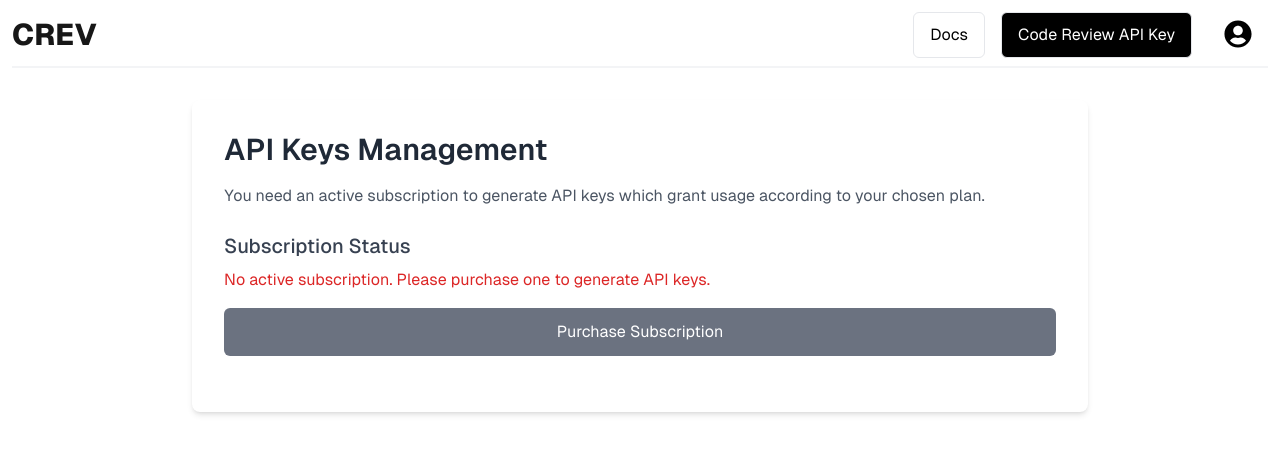
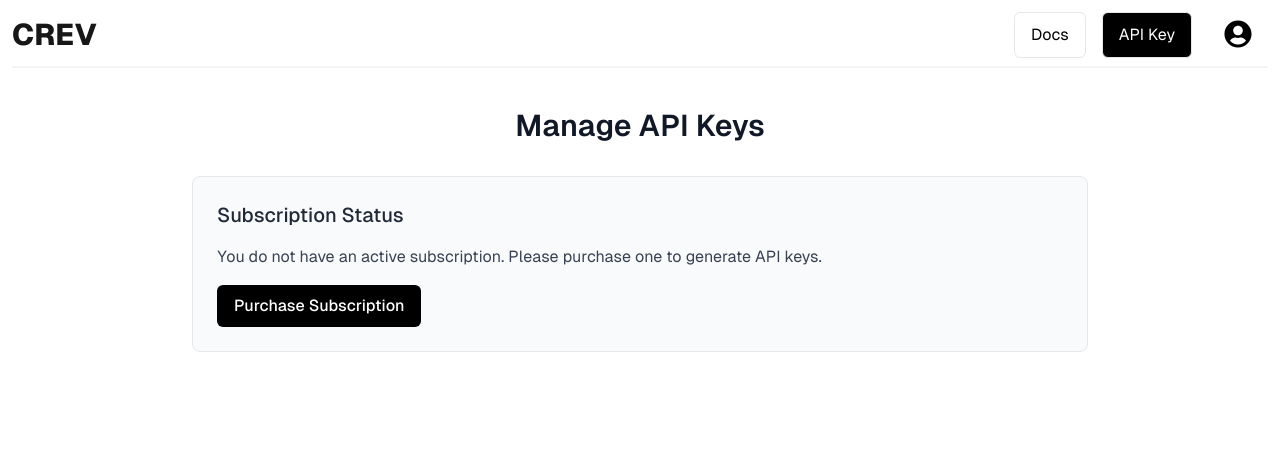
Before and after one commit to vossenwout/crev-website, a Next.js app: page /api-key in a window 1280 px wide. Shown: the top 454 px of the page. Built offline with nearby package versions, Linux system fonts and the light colour scheme; no server answers; the database is empty; sample sign-in values are in the browser's storage.

Commit message:
Update api key page

```diff
--- a/src/app/(protected)/api-key/page.tsx
+++ b/src/app/(protected)/api-key/page.tsx
@@ -1,28 +1,30 @@
 "use client";
+
+import { useEffect, useState } from "react";
+import { useAuthState } from "react-firebase-hooks/auth";
+import { useRouter } from "next/navigation";
 
 import { auth } from "@/firebase/auth";
 import ProfileButton from "@/components/topbar/ProfileButton";
 import NavigationButton from "@/components/topbar/NavigationButton";
 import LogoButton from "@/components/topbar/LogoButton";
-import { useEffect, useState } from "react";
-import { useAuthState } from "react-firebase-hooks/auth";
-import { useRouter } from "next/navigation";
 import { generateApiKey } from "@/firebase/functions/generateAPIKey";
 import { fetchApiKey } from "@/firebase/firestore";
 import { getSubscriptionInfo } from "@/firebase/stripe";
 
 export default function APIKey() {
   const [user] = useAuthState(auth);
-  // load user subscription status
+  const router = useRouter();
+
+  // Subscription and API key state
   const [isLoadingUserSubscription, setIsLoadingUserSubscription] = useState(true);
   const [userSubscription, setUserSubscription] = useState<string | null>(null);
-  // load currently assigned api key
   const [apiKey, setApiKey] = useState<string>("");
   const [isLoadingApiKey, setIsLoadingApiKey] = useState(true);
-  // check if all user info is loaded this component requires
   const [copySuccess, setCopySuccess] = useState("");
-  const router = useRouter();
+  const [showModal, setShowModal] = useState(false);
 
+  // Fetch subscription and API key on component mount
   useEffect(() => {
     if (user) {
       getSubscriptionInfo(user.uid).then((subscriptionInfo) => {
@@ -31,7 +33,7 @@ export default function APIKey() {
         }
         setIsLoadingUserSubscription(false);
       });
-      // Fetch API key
+
       fetchApiKey(user.uid).then((apiKey) => {
         if (apiKey) {
           setApiKey(apiKey);
@@ -41,8 +43,10 @@ export default function APIKey() {
     }
   }, [user]);
 
+  // Handle API key generation with confirmation
   const handleGenerateAPIKey = async () => {
     try {
+      setApiKey("Generating...");
       const { apiKey } = await generateApiKey();
       setApiKey(apiKey);
       setCopySuccess("API Key Generated Successfully!");
@@ -50,9 +54,12 @@ export default function APIKey() {
     } catch (error) {
       setCopySuccess("Failed to Generate API Key.");
       setTimeout(() => setCopySuccess(""), 3000);
+    } finally {
+      setShowModal(false);
     }
   };
 
+  // Handle API key copy to clipboard
   const handleCopyAPIKey = () => {
     navigator.clipboard.writeText(apiKey).then(
       () => {
@@ -67,95 +74,119 @@ export default function APIKey() {
   };
 
   return (
-    <div className=" p-3 min-h-screen font-[family-name:var(--font-geist-sans)]  ">
-      {/* Top Header */}
+    <div className="p-3 min-h-screen font-[family-name:var(--font-geist-sans)]">
       <div className="flex justify-between border-b-gray-100 pb-2 border-b-2 h-14">
         <LogoButton title="CREV" href="/home" />
         <div className="flex gap-4">
           <NavigationButton title="Docs" href="/docs" active={false} />
-          <NavigationButton title="Code Review API Key" href="/api-key" active={true} />
+          <NavigationButton title="API Key" href="/api-key" active={true} />
           <ProfileButton />
         </div>
       </div>
 
       {/* Main Content */}
-      <div className="max-w-4xl mx-auto mt-8 bg-white shadow-md rounded-lg p-8">
-        <h1 className="text-3xl font-semibold text-gray-800 mb-4">API Keys Management</h1>
-        <p className="text-gray-600 mb-6">
-          You need an active subscription to generate API keys which grant usage according to your
-          chosen plan.
-        </p>
+      <main className="flex-grow flex flex-col items-center justify-start mt-10 px-4">
+        <h1 className="text-3xl font-semibold text-gray-900 mb-8">Manage API Keys</h1>
 
+        <div className="w-full max-w-4xl">
           {/* Subscription Status */}
-        <div className="mb-4">
-          <h2 className="text-xl font-medium text-gray-700 mb-2">Subscription Status</h2>
+          <section className="mb-8">
+            <div className="bg-gray-50 border border-gray-200 rounded-lg p-6">
+              <h2 className="text-xl font-medium text-gray-800 mb-4">Subscription Status</h2>
               {isLoadingUserSubscription ? (
                 <p className="text-gray-500">Loading subscription status...</p>
               ) : userSubscription ? (
-            <p className="text-green-600">Active Subscription: {userSubscription}</p>
+                <p className="text-gray-700 text-base">
+                  You have an active subscription:{" "}
+                  <span className="font-medium">{userSubscription}</span>
+                </p>
               ) : (
-            <p className="text-red-600">
-              No active subscription. Please purchase one to generate API keys.
+                <p className="text-gray-700 text-base">
+                  You do not have an active subscription. Please purchase one to generate API keys.
                 </p>
               )}
-        </div>
-
-        {/* Manage/Update Subscription Button */}
-        <div className="mb-6">
               <button
                 onClick={() => router.push("/subscription")}
-            className="w-full bg-gray-500 text-white px-4 py-3 rounded-md hover:bg-gray-600 transition duration-200"
+                className="mt-4 inline-flex items-center px-4 py-2 border border-transparent text-md font-medium rounded-md text-white bg-black hover:bg-gray-800 focus:outline-none focus:ring-2 focus:ring-offset-2 focus:ring-gray-800"
               >
                 {userSubscription ? "Manage Subscription" : "Purchase Subscription"}
               </button>
             </div>
-        {/* Conditionally Render API Key Section */}
+          </section>
+
+          {/* API Key Section */}
           {userSubscription && (
-          <>
-            {/* Current API Key */}
-            <div className="mb-6">
-              <h2 className="text-xl font-medium text-gray-700 mb-2">Current API Key</h2>
-              <div className="flex items-center bg-gray-100 p-4 rounded-md">
+            <section className="mb-8">
+              <div className="bg-gray-50 border border-gray-200 rounded-lg p-6">
+                <h2 className="text-xl font-medium text-gray-800 mb-4">Your API Key</h2>
                 {isLoadingApiKey ? (
-                  <p className="text-gray-500 mt-2">Loading API key...</p>
+                  <p className="text-gray-500">Loading API key...</p>
                 ) : apiKey === "" ? (
-                  <p className="text-red-600 mt-2">No API key found. Please generate one.</p>
+                  <p className="text-gray-700">No API key found. Please generate one.</p>
                 ) : (
-                  <span className="flex-1 text-gray-800 break-all">{apiKey}</span>
-                )}
-                {!isLoadingApiKey && apiKey !== "" && (
+                  <div className="flex items-center bg-white border border-gray-300 rounded-md p-2">
+                    <span className="flex-1 text-gray-800 break-all font-mono text-sm">
+                      {apiKey}
+                    </span>
                     <button
                       onClick={handleCopyAPIKey}
-                    className="ml-4 bg-gray-300 hover:bg-gray-400 text-gray-800 px-3 py-2 rounded-md transition duration-200"
+                      className="ml-4 inline-flex items-center px-3 py-1.5 border border-gray-300 text-md leading-4 font-medium rounded-md text-gray-700 bg-white hover:bg-gray-50"
                     >
                       Copy
                     </button>
+                  </div>
                 )}
-              </div>
-
                 {copySuccess && (
                   <p
-                  className={`mt-2 ${
+                    className={`mt-2 text-sm ${
                       copySuccess.includes("Failed") ? "text-red-500" : "text-green-500"
                     }`}
                   >
                     {copySuccess}
                   </p>
                 )}
-            </div>
-
-            {/* Generate API Key */}
-            <div className="mb-6">
+                {/* Generate API Key Button */}
                 <button
-                onClick={handleGenerateAPIKey}
-                className="w-full bg-gray-800 hover:bg-gray-700 text-white px-4 py-3 rounded-md transition duration-200"
+                  onClick={() => setShowModal(true)}
+                  className="mt-4 inline-flex items-center px-4 py-2 border border-transparent text-md font-medium rounded-md text-white bg-black hover:bg-gray-800 focus:outline-none focus:ring-2 focus:ring-offset-2 focus:ring-gray-800"
                 >
                   Generate New API Key
                 </button>
               </div>
-          </>
+            </section>
           )}
         </div>
+      </main>
+
+      {/* Confirmation Modal */}
+      {showModal && (
+        <div className="fixed inset-0 z-50 flex items-center justify-center bg-black bg-opacity-50 px-4">
+          <div className="bg-white rounded-lg p-6 max-w-sm w-full">
+            <h3 className="text-lg font-medium text-gray-900 mb-4">Confirm API Key Regeneration</h3>
+            <p className="text-gray-700 mb-6">
+              Generating a new API key will{" "}
+              <span className="font-semibold">revoke your previous key</span>. Do you wish to
+              continue?
+            </p>
+            <div className="flex justify-end gap-3">
+              <button
+                onClick={() => setShowModal(false)}
+                className="px-4 py-2 text-sm font-medium text-gray-700 hover:text-gray-900 focus:outline-none focus:ring-2 focus:ring-offset-2 focus:ring-gray-800"
+              >
+                Cancel
+              </button>
+              <button
+                onClick={handleGenerateAPIKey}
+                className="px-4 py-2 bg-red-600 text- font-medium text-white rounded-md hover:bg-red-500 focus:outline-none focus:ring-2 focus:ring-offset-2 focus:ring-red-500"
+              >
+                Confirm
+              </button>
+            </div>
+          </div>
+        </div>
+      )}
+
+      {/* Footer */}
     </div>
   );
 }
```
Lines whose indentation alone changed are shown as unchanged.
